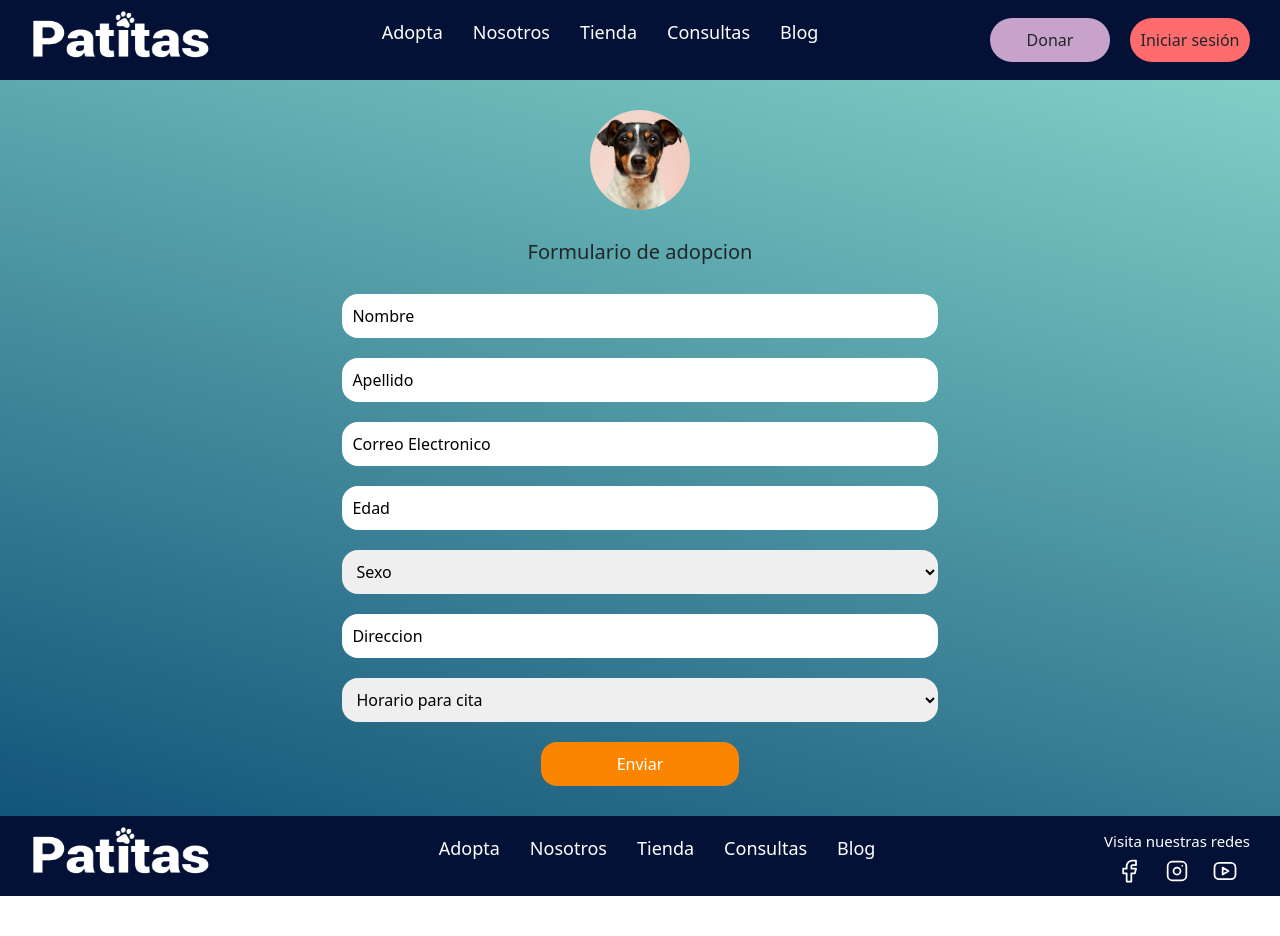
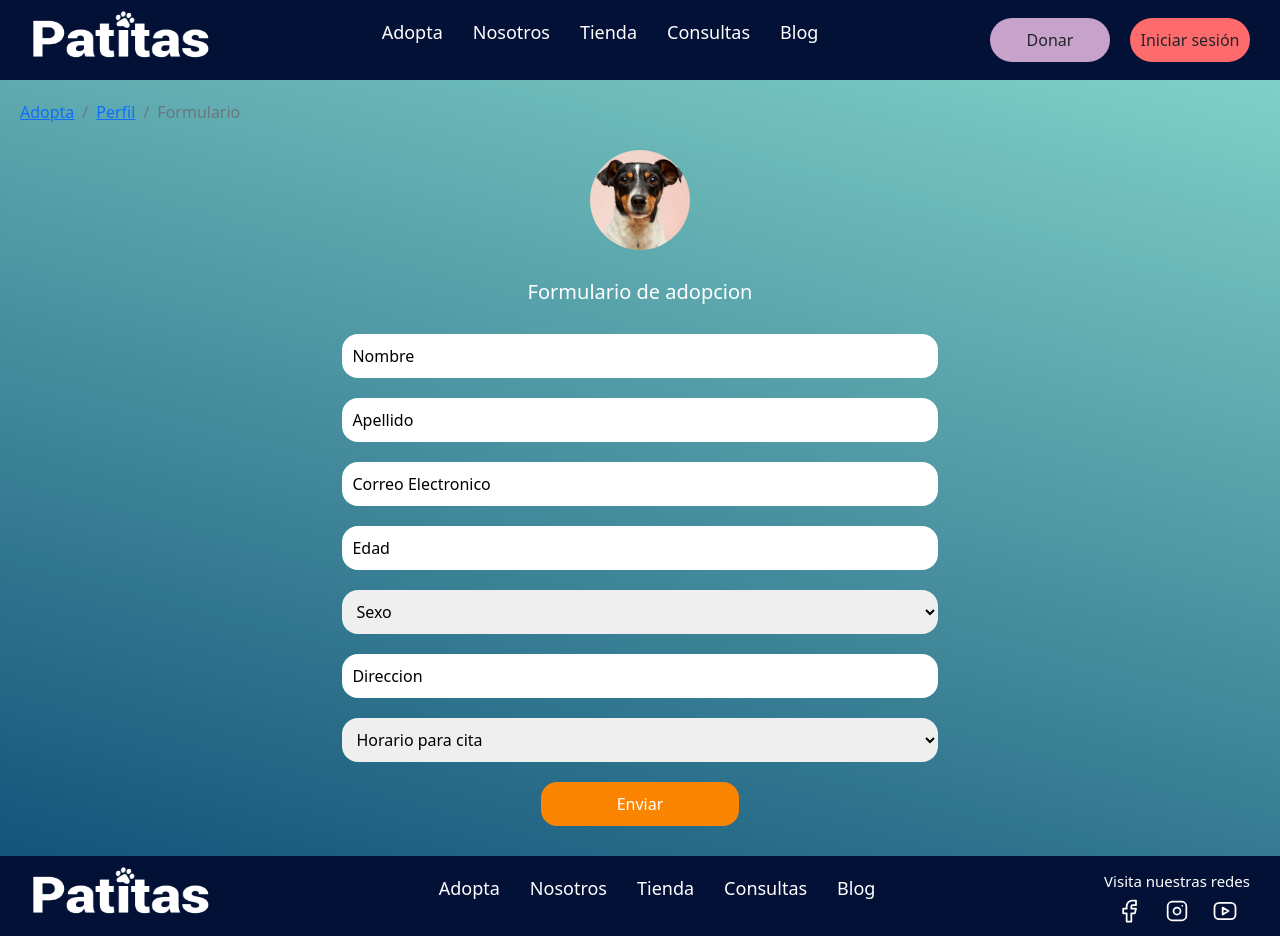
Before and after one commit to josbm10/Proyecto-Front, a React (Create React App) app in the folder react_proyecto/: page /formulario in a window 1280 px wide. Before the commit the page ends 896 px from the top, so only its background shows below. Built offline with nearby package versions, Linux system fonts and the light colour scheme.

Commit message:
agregado breadcrumb

```diff
--- a/react_proyecto/src/components/adopta/mascota.css
+++ b/react_proyecto/src/components/adopta/adopta.css
@@ -1,7 +1,9 @@
 .mascotas_container {
-  background: grey;
+  background: #89c2d9;
+  padding: 20px;
   width: 100%;
   display: flex;
+  flex-wrap: wrap;
 }
 .mascotas_filters {
   background: white;
@@ -13,7 +15,7 @@
   padding: 10px;
 }
 .mascotas_filters h2 {
-  padding: 10px;
+  font-size: 18px;
 }
 .mascotas_grid {
   width: 74%;
--- a/react_proyecto/src/components/adopta/index.jsx
+++ b/react_proyecto/src/components/adopta/index.jsx
@@ -1,11 +1,11 @@
-import './mascota.css';
+import './adopta.css';
 import Card from '../card';
 import { useEffect, useState } from 'react';
-import { Navigate,useNavigate } from 'react-router-dom';
 import axios from 'axios';
+import Breadcrumb from 'react-bootstrap/Breadcrumb';
 
 function PageAdopta(props) {
-    let navigate=useNavigate();
+
     const [perros, setPerros] = useState([]);
     function getPerros() {
         axios
@@ -21,7 +21,11 @@ function PageAdopta(props) {
     }, []);
 
     return (
+
         <div class="mascotas_container">
+        <Breadcrumb className='Breadcrumb'>
+        <Breadcrumb.Item active>Adopta</Breadcrumb.Item>
+        </Breadcrumb>
 
             <div class="mascotas_filters">
                 <h2>Filtrar por:</h2>
--- a/react_proyecto/src/components/app/App.js
+++ b/react_proyecto/src/components/app/App.js
@@ -2,8 +2,7 @@ import "./App.css";
 import {
   BrowserRouter as Router,
   Routes,
-  Route,
-  Link
+  Route
 } from 'react-router-dom';
 import PagePerfil from "../perfil";
 import PageFormulario from "../formulario";
--- a/react_proyecto/src/components/card/index.jsx
+++ b/react_proyecto/src/components/card/index.jsx
@@ -1,9 +1,5 @@
 import './card.css';
-import { useParams } from 'react-router-dom';
-import { useState } from 'react';
-import { useEffect } from 'react';
-import { axios } from 'axios';
-import { Navigate, useNavigate } from "react-router-dom";
+import { useNavigate } from "react-router-dom";
 
 
 function Card(props) {
@@ -14,7 +10,7 @@ function Card(props) {
             <h2 className='card_status'>{status}</h2>
             <img src={photo} alt={name} onClick={(() => { navigate(`/adopta/${id}`) })} />
             <h2>{name}</h2>
-            <button onClick={(() => { navigate("/formulario") })}>Adoptar</button>
+            <button onClick={(() => { navigate(`/adopta/${id}`) })}>Adoptar</button>
         </article>
     );
 }
--- a/react_proyecto/src/components/carrusel/carrusel.jsx
+++ b/react_proyecto/src/components/carrusel/carrusel.jsx
@@ -1,30 +1,12 @@
 import React from 'react';
 import Carousel from 'react-gallery-carousel';
 import 'react-gallery-carousel/dist/index.css';
-import { useEffect, useState } from 'react';
-import { Navigate,useNavigate } from 'react-router-dom';
-import axios from 'axios';
 
 const Carrusel = (props) => {
-  const {id,photo}=props
-  const [perros, setPerros] = useState([]);
-    function getPerros(id) {
-        axios
-            .get(`http://localhost:4000/mascotas/${id}`)
-            .then((response) => {
-                setPerros(response.data);
-            })
-            .catch((e) => { });
-    }
-
-    useEffect(() => {
-        getPerros();
-    }, []);
 
   const images = [1,2,3,4,5].map((number) => ({
     src: `https://placedog.net/${number}00/${number}00?id=${number}`
   }));
-
 
   return (
     <Carousel images={images} style={{ height: 300, width: 500 }} />
--- a/react_proyecto/src/components/error/index.jsx
+++ b/react_proyecto/src/components/error/index.jsx
@@ -1,8 +1,7 @@
 import { useNavigate } from "react-router-dom";
 import "./error.css";
-function PageError(props){
+function PageError(){
     let navigate=useNavigate();
-    const{children}=props;
     return(
         <div className="error_container">
             <img src="https://st4.depositphotos.com/7051866/39923/v/600/depositphotos_399235686-stock-illustration-404-error-page-vector-illustration.jpg" alt="error" />
--- a/react_proyecto/src/components/formulario/formulario.css
+++ b/react_proyecto/src/components/formulario/formulario.css
@@ -3,6 +3,7 @@
   padding: 20px;
   background-image: linear-gradient(15deg, #13547a 0%, #80d0c7 100%);
   display: flex;
+  flex-wrap: wrap;
   flex-direction: column;
   align-items: center;
 }
@@ -48,6 +49,7 @@ select {
 
 }
 .formulario_container h2 {
+  color: white;
   font-size: 20px;
   padding: 10px;
   margin: 10px;
--- a/react_proyecto/src/components/formulario/index.jsx
+++ b/react_proyecto/src/components/formulario/index.jsx
@@ -1,32 +1,40 @@
 import './formulario.css';
+import Breadcrumb from 'react-bootstrap/Breadcrumb';
+import { useNavigate } from "react-router-dom";
 
 function PageFormulario(props) {
-     const{children}=props;
+  let navigate=useNavigate();
+  const { children } = props;
 
   return (
-    <div  className="formulario_container">
+    <div className="formulario_container">
+      <Breadcrumb className='Breadcrumb'>
+        <Breadcrumb.Item onClick={()=>navigate('/adopta')}>Adopta</Breadcrumb.Item>
+        <Breadcrumb.Item onClick={()=>navigate(-1)}>Perfil</Breadcrumb.Item>
+        <Breadcrumb.Item active>Formulario</Breadcrumb.Item>
+      </Breadcrumb>
       <img src={require('../../assets/image/Dog1.jpg').default} alt="dog" />
       <h2>Formulario de adopcion</h2>
       <form >
-            <input type="text" placeholder="Nombre" required/>
-            <input type="text" placeholder="Apellido" required/>
-            <input type="email" placeholder="Correo Electronico" required/>
-            <input type="number" placeholder="Edad" min="0" required/>
+        <input type="text" placeholder="Nombre" required />
+        <input type="text" placeholder="Apellido" required />
+        <input type="email" placeholder="Correo Electronico" required />
+        <input type="number" placeholder="Edad" min="0" required />
         <select name="" id="" required >
           <option value='' hidden>Sexo </option>
-                <option value="" style={{color:'black'}}>Femenino</option>
-                <option value="" style={{color:'black'}}>Masculino</option>
+          <option value="" style={{ color: 'black' }}>Femenino</option>
+          <option value="" style={{ color: 'black' }}>Masculino</option>
         </select>
-            <input type="text" placeholder="Direccion" required/>
+        <input type="text" placeholder="Direccion" required />
         <select name="" id="" required>
           <option hidden >Horario para cita</option>
-                <option value='' style={{color:'black'}}>9AM-10AM</option>
-                <option value=""style={{color:'black'}}>10AM-11AM</option>
-                <option value=""style={{color:'black'}}>11AM-12PM</option>
-                <option value=""style={{color:'black'}}>1PM-2PM</option>
-                <option value=""style={{color:'black'}}>2PM-3PM</option>
-                <option value=""style={{color:'black'}}>3PM-4PM</option>
-                <option value=""style={{color:'black'}}>4PM-5PM</option>
+          <option value='' style={{ color: 'black' }}>9AM-10AM</option>
+          <option value="" style={{ color: 'black' }}>10AM-11AM</option>
+          <option value="" style={{ color: 'black' }}>11AM-12PM</option>
+          <option value="" style={{ color: 'black' }}>1PM-2PM</option>
+          <option value="" style={{ color: 'black' }}>2PM-3PM</option>
+          <option value="" style={{ color: 'black' }}>3PM-4PM</option>
+          <option value="" style={{ color: 'black' }}>4PM-5PM</option>
         </select>
         <button>Enviar</button>
       </form>
--- a/react_proyecto/src/components/perfil/index.jsx
+++ b/react_proyecto/src/components/perfil/index.jsx
@@ -1,16 +1,15 @@
 import "./perfil.css";
 import { useEffect, useState } from 'react';
 import { Link } from "react-router-dom";
-import { NavLink, useParams } from 'react-router-dom';
+import { useParams } from 'react-router-dom';
 import axios from 'axios';
 import Carrusel from "../carrusel/carrusel";
 import { FaFacebook } from "react-icons/fa";
 import { FaTwitter } from "react-icons/fa";
 import { FaInstagram } from "react-icons/fa";
 import { useNavigate } from "react-router-dom";
-
-function PagePerfil(props) {
-    const { id, name, sex, tall, activity, born, history, photo } = props;
+import Breadcrumb from 'react-bootstrap/Breadcrumb';
+function PagePerfil() {
     const [dog, setDog] = useState({});
     let navigate = useNavigate();
     let { idMascota } = useParams();
@@ -26,9 +25,13 @@ function PagePerfil(props) {
 
     return (
         <div className='perfil_container'>
+            <Breadcrumb className='Breadcrumb'>
+                <Breadcrumb.Item onClick={()=>navigate('/adopta')} >Adopta</Breadcrumb.Item>
+                <Breadcrumb.Item active >Perfil</Breadcrumb.Item>
+            </Breadcrumb>
             <div className='perfil_carrusel'>
                 {/* <Carrusel key={dog.id} id={dog.id} photo={dog.photo}/> */}
-                <img src={dog.photo} alt={name} />
+                <img src={dog.photo} alt={dog.name} />
             </div>
             <div className="perfil_detalles">
                 <ul>
@@ -42,12 +45,12 @@ function PagePerfil(props) {
                     <li>{dog.history}</li>
                     <li className='li_buttons'>
                         <button>Ayudame</button>
-                        <button className="btn_adoptame" onClick={()=>navigate('/formulario')}>Adoptame</button>
+                        <button className="btn_adoptame" onClick={() => navigate('/formulario')}>Adoptame</button>
                     </li>
                     <li className='li_redes'>
                         Compartelo en las redes sociales
                         <div>
-                        <Link to="https://www.facebook.com/" target="_blank"><FaFacebook /></Link>
+                            <Link to="https://www.facebook.com/" target="_blank"><FaFacebook /></Link>
                             <a href=''><FaTwitter /></a>
                             <a href=''><FaInstagram /></a>
                         </div>
--- a/react_proyecto/src/components/perfil/perfil.css
+++ b/react_proyecto/src/components/perfil/perfil.css
@@ -1,6 +1,8 @@
 .perfil_container {
   padding: 20px;
   width: 100%;
+  display: flex;
+  flex-wrap: wrap;
   background-image: linear-gradient(135deg, #667eea 0%, #764ba2 100%);
 }
 .perfil_carrusel {
--- a/react_proyecto/src/index.css
+++ b/react_proyecto/src/index.css
@@ -1,3 +1,10 @@
-*{
-    box-sizing: border-box;
+* {
+  box-sizing: border-box;
 }
+.Breadcrumb {
+  width: 100%;
+  color: black;
+}
+.Breadcrumb li{
+  color: black;
+}
```
Also changed, not shown: react_proyecto/src/index.js (line endings or trailing spaces). Lines whose indentation alone changed are shown as unchanged.
